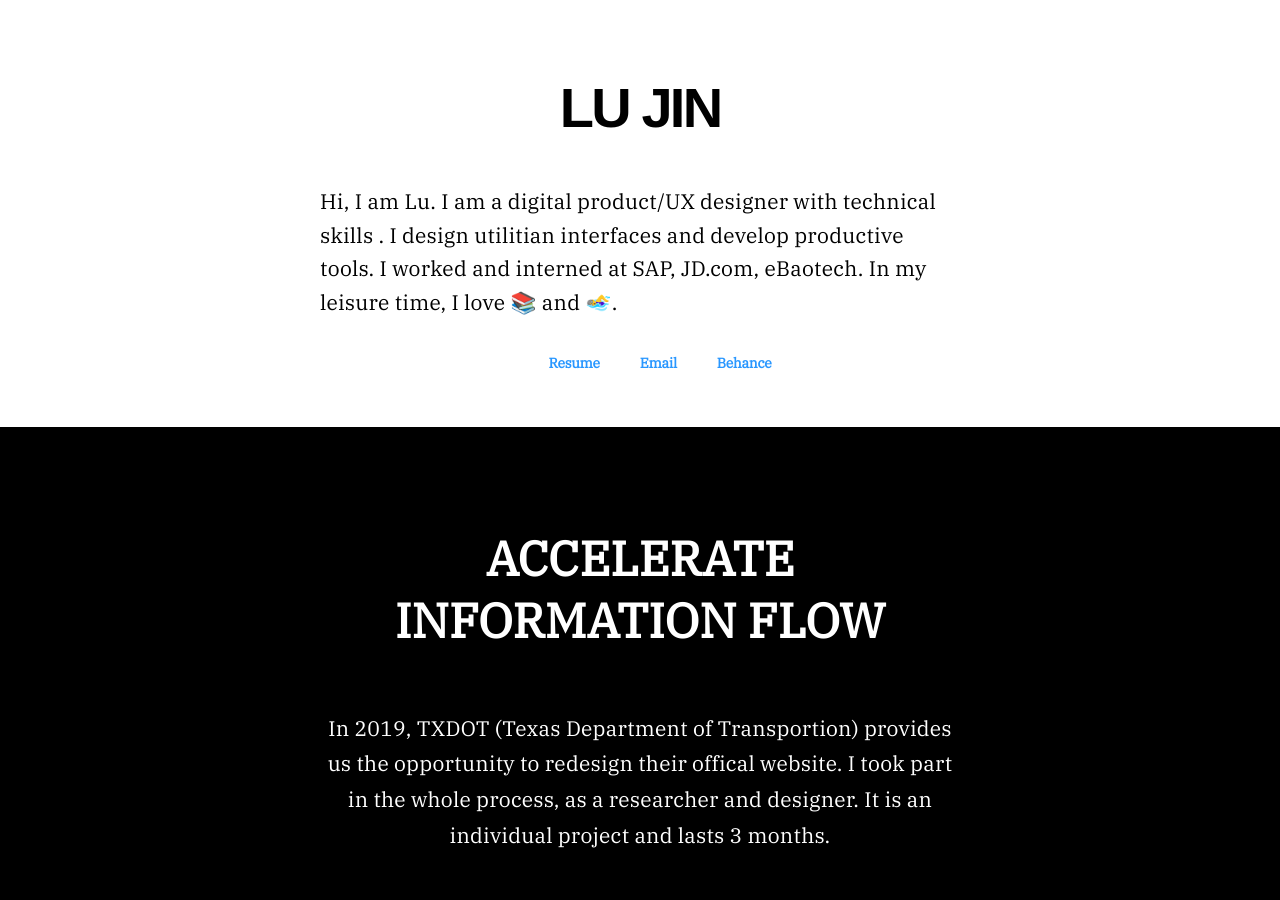
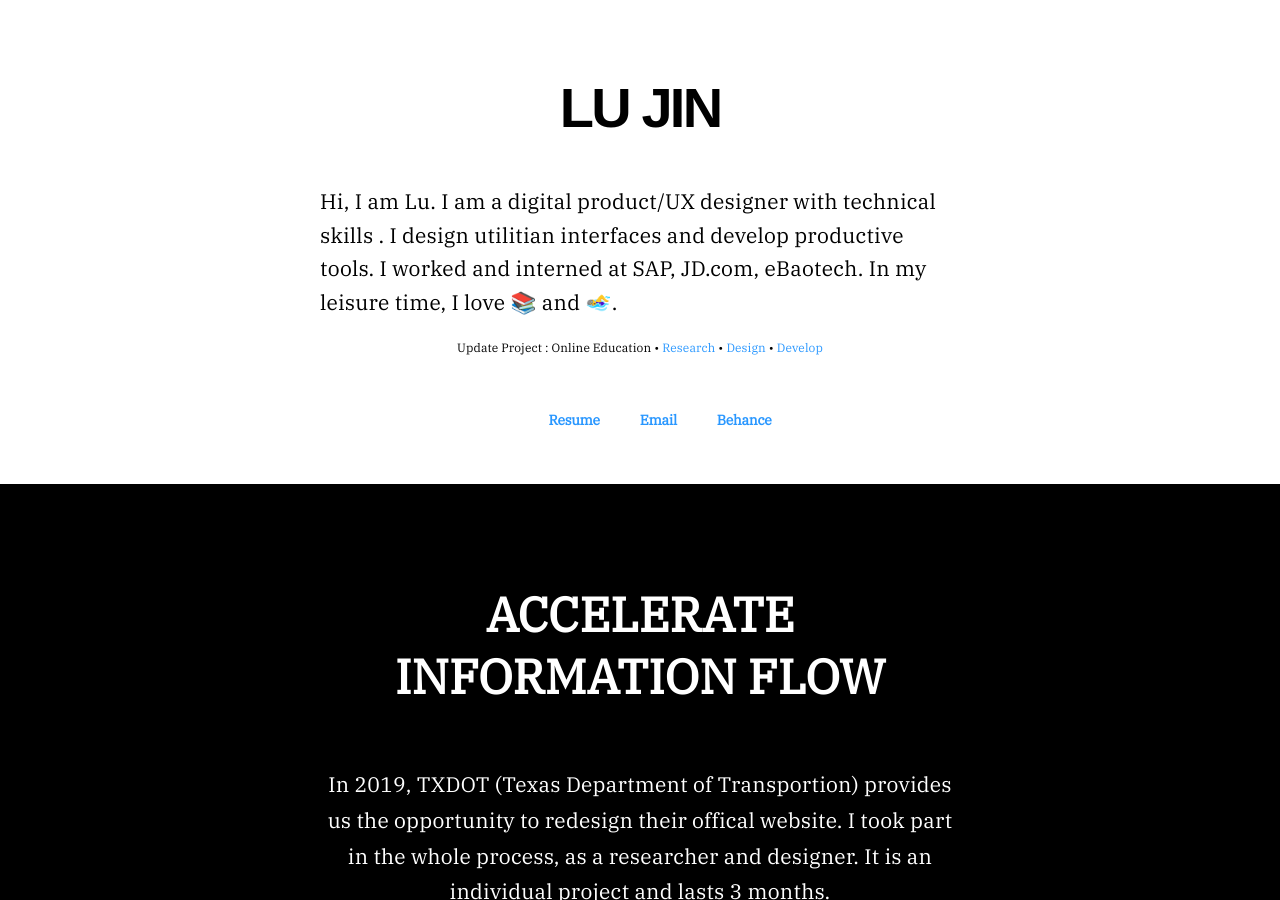
Before and after one commit to beforux/ShakeYourLove, a Jekyll site: the page index.html, which Jekyll copies as it is, in a window 1280 px wide and 900 px high. Built offline with Jekyll 4.4.1, drawn with Linux system fonts in a browser that asks for light colours.

Commit message:
Update index.html

```diff
--- a/index.html
+++ b/index.html
@@ -10,7 +10,7 @@
 	<header>
 		<h1 class="name">LU JIN</h1>
 		<p class="intro">Hi, I am Lu. I am a digital product/UX designer with technical skills . I design utilitian interfaces and develop productive tools. I worked and interned at SAP, JD.com, eBaotech. In my leisure time, I love 📚 and 🏊‍♀️.</p>
-<!-- 		<p class="update"><span>Update Project <span> : <span>  Online Education <span>  &#x2022;  <span><a href="https://docs.google.com/document/d/1hagld0uH07sxCJDbusst9ffL0jY6IHuew36RoCJu0HY/edit?usp=sharing"> <span>Research </a> <span> &#x2022; <span> <a href="https://www.behance.net/gallery/92765427/Online-Education"> <span> Design<span> </a> <span> &#x2022;<span> <a href="https://onlineeducation-883ad.firebaseapp.com">Develop </a></p> -->
+		<p class="update"><span>Update Project <span> : <span>  Online Education <span>  &#x2022;  <span><a href="https://docs.google.com/document/d/1hagld0uH07sxCJDbusst9ffL0jY6IHuew36RoCJu0HY/edit?usp=sharing"> <span>Research </a> <span> &#x2022; <span> <a href="https://www.behance.net/gallery/92765427/Online-Education"> <span> Design<span> </a> <span> &#x2022;<span> <a href="https://onlineeducation-883ad.firebaseapp.com">Develop </a></p>
 	</header>
 
 	<div class="connection">
```
